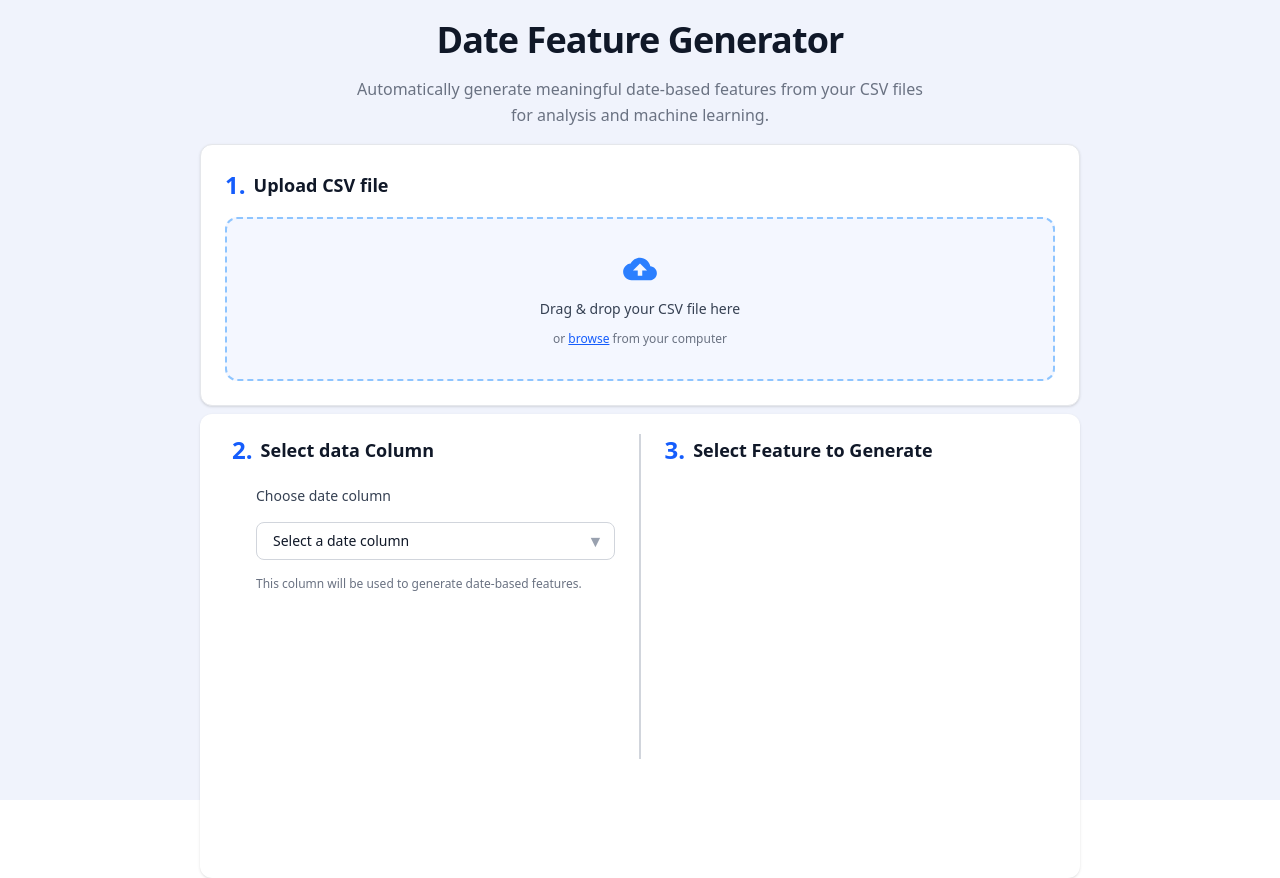
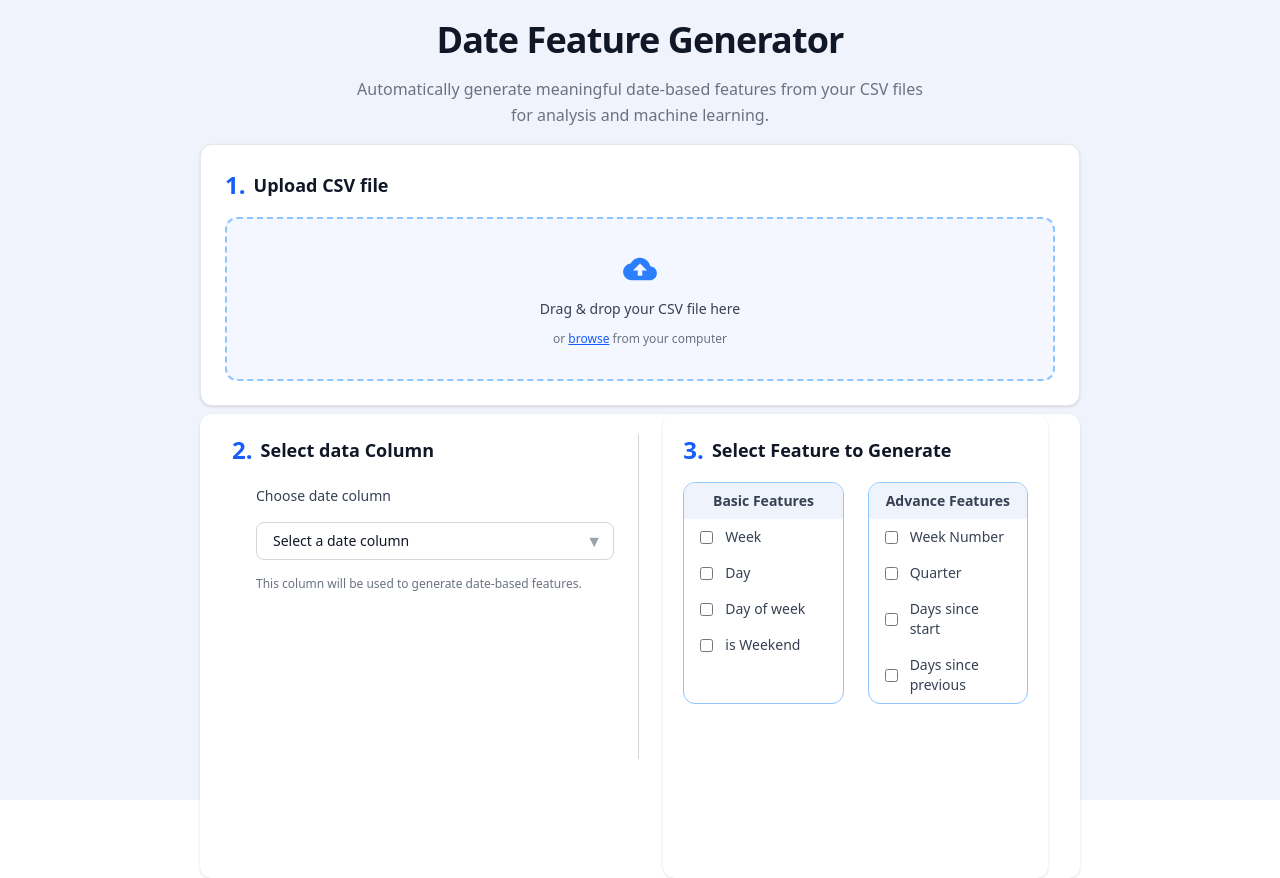
Before and after one commit to Rohit-Dhade/Date-feature-engineering, a React (Vite) app in the folder React_UI/react_ui/: page / in a window 1280 px wide. Built offline with nearby package versions, Linux system fonts and the light colour scheme.

Commit message:
UI of selecting date-based features done.

```diff
--- a/React_UI/react_ui/src/Components/MainPart.jsx
+++ b/React_UI/react_ui/src/Components/MainPart.jsx
@@ -29,9 +29,9 @@ const MainPart = () => {
               <option value="" disabled selected>
                 Select a date column
               </option>
-              <option value="created_at">Option 1</option>
-              <option value="order_date">Option 2</option>
-              <option value="signup_time">Option 3</option>
+              {["Date","Age","Weight","Height","bmi","college","year of interest"].map((item)=>(
+                <option value="created_at">{item}</option>
+              ))}
             </select>
             <span className="pointer-events-none absolute right-3 top-1/2 -translate-y-1/2 text-gray-400">
               ▼
@@ -47,12 +47,38 @@ const MainPart = () => {
       <div className="h-[70%] w-[0.15%] bg-gray-300 mt-5"></div>
 
       {/* right part */}
-      <div className="h-[70%] w-1/2 mt-5 bg-white">
-        <div className="flex items-center gap-2">
+      <div className="w-1/2 bg-white p-5 rounded-xl shadow-sm">
+        <div className="flex items-center gap-2 mb-4">
           <span className="text-blue-600 text-2xl font-bold">3.</span>
           <h2 className="text-lg font-semibold text-gray-900">
             Select Feature to Generate
           </h2>
+        </div>
+
+        <div className="flex w-full gap-6">
+          <div className="w-1/2 rounded-xl border border-blue-300 overflow-hidden">
+            <div className="bg-[#EFF3FB] w-full text-center py-2 text-sm font-semibold text-gray-700">
+              Basic Features
+            </div>
+            {["Week", "Day", "Day of week", "is Weekend"].map((item) => (
+              <div className="flex items-center gap-3 px-4 py-2 text-sm text-gray-700 hover:bg-gray-50 cursor-pointer">
+                <input type="checkbox" className="accent-blue-600" />
+                {item}
+              </div>
+            ))}
+          </div>
+
+          <div className="w-1/2 rounded-xl border border-blue-300 overflow-hidden">
+            <div className="bg-[#EFF3FB] w-full text-center py-2 text-sm font-semibold text-gray-700">
+              Advance Features
+            </div>
+            {["Week Number","Quarter","Days since start","Days since previous"].map((item) => (
+              <div className="flex items-center gap-3 px-4 py-2 text-sm text-gray-700 hover:bg-gray-50 cursor-pointer">
+                <input type="checkbox" className="accent-blue-600" />
+                {item}
+              </div>
+            ))}
+          </div>
         </div>
       </div>
     </div>
```
